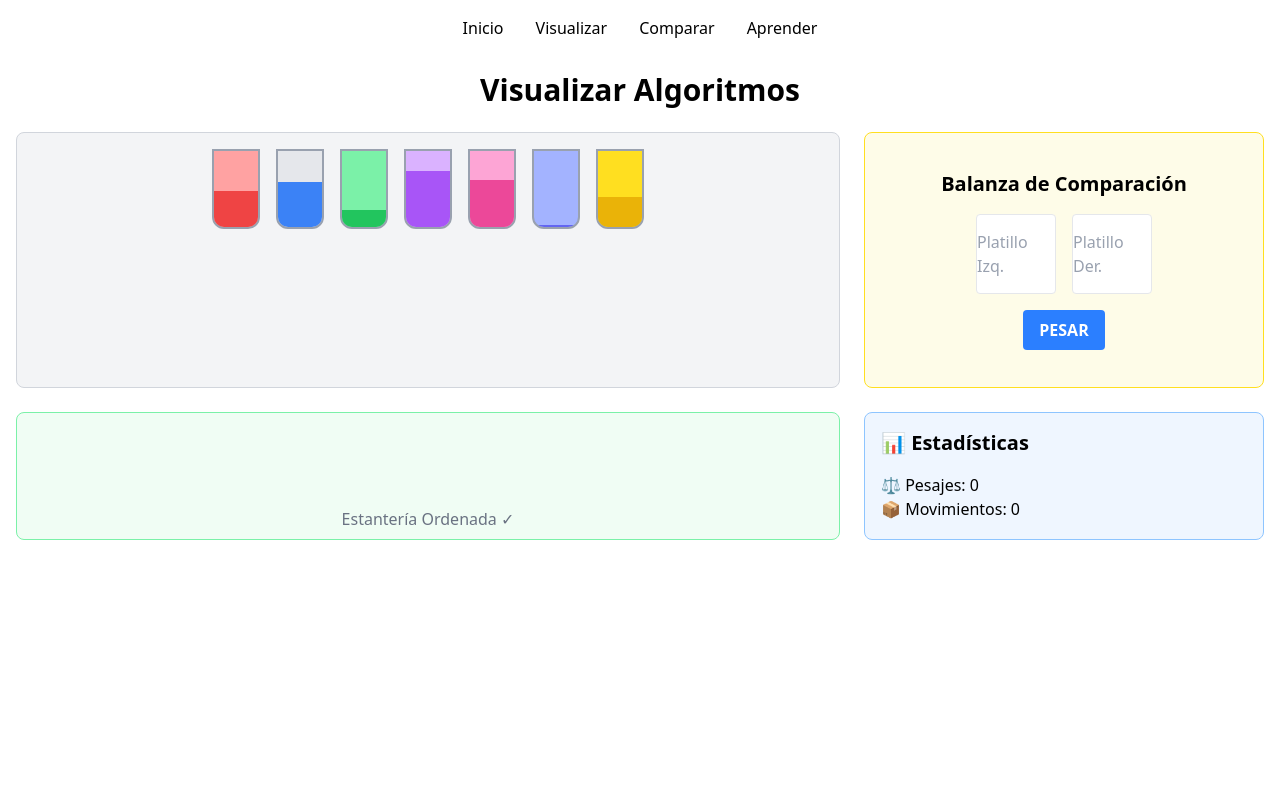
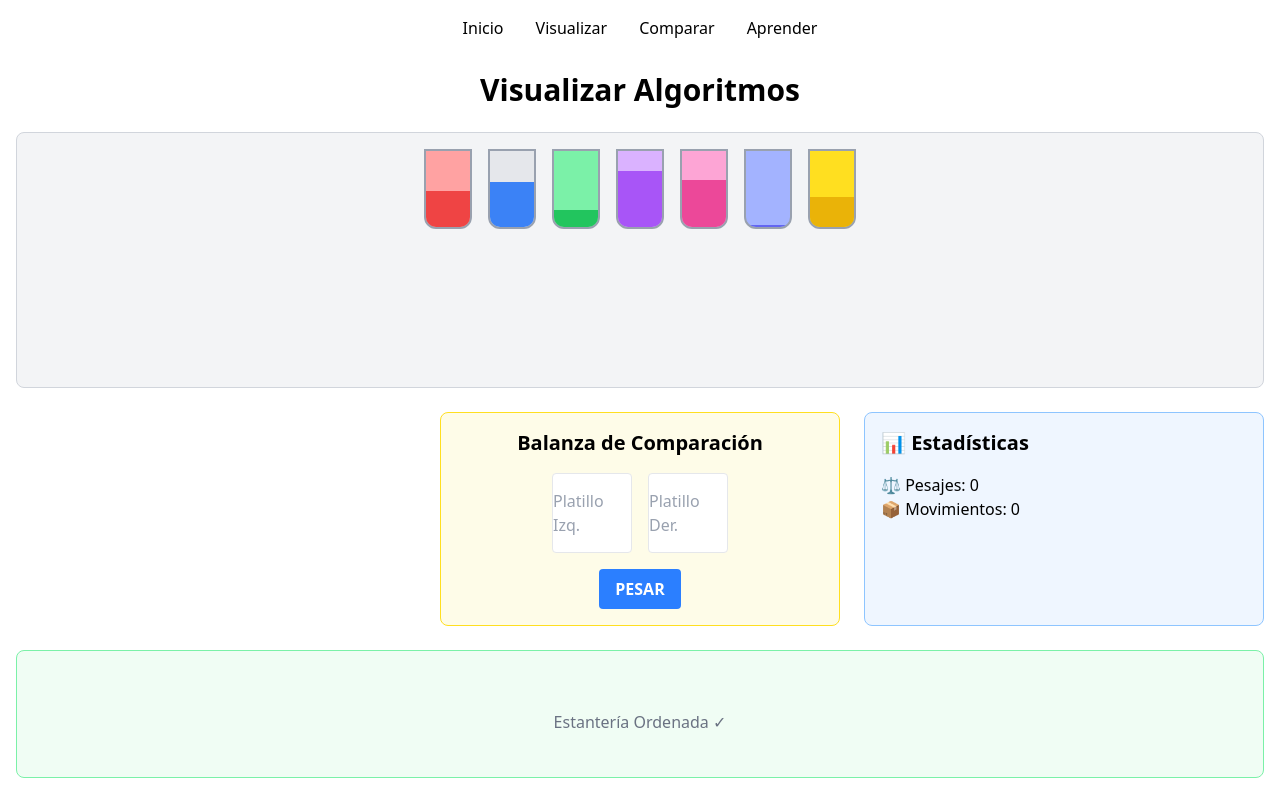
Before and after one commit to helvetios16/sortLearn, a Vue app: page /visualize in a window 1280 px wide. Built offline with nearby package versions, Linux system fonts and the light colour scheme.

Commit message:
refactor(Visualize): reorganize layout into three distinct rows
- Split main container into top (workbench), middle (scale and stats), and bottom (sorted shelf) rows
- Move statistics panel next to the scale for better visual grouping
- Remove unused grid-cols classes and clean up empty divs

```diff
--- a/src/components/Bottle.vue
+++ b/src/components/Bottle.vue
@@ -8,7 +8,6 @@
       class="liquid w-full"
       :style="{ height: `${weight}%`, backgroundColor: liquidColor }"
     ></div>
-
   </div>
 </template>
 
--- a/src/views/Visualize.vue
+++ b/src/views/Visualize.vue
@@ -2,10 +2,10 @@
   <div class="container mx-auto p-4">
     <h1 class="text-3xl font-bold mb-6 text-center">Visualizar Algoritmos</h1>
 
-    <div class="grid grid-cols-1 md:grid-cols-3 gap-6">
-      <!-- Zona de Botellas Desordenadas (Workbench) -->
+    <div class="flex flex-col gap-6">
+      <!-- Fila Superior: Zona de Botellas Desordenadas -->
       <div
-        class="md:col-span-2 bg-gray-100 border border-gray-300 rounded-lg p-4 min-h-64 flex flex-wrap gap-4 items-start justify-center"
+        class="bg-gray-100 border border-gray-300 rounded-lg p-4 min-h-64 flex flex-wrap gap-4 items-start justify-center"
       >
         <draggable
           v-model="workbenchBottles"
@@ -30,9 +30,14 @@
         </p>
       </div>
 
+      <!-- Fila Intermedia: Vacío, Balanza, Estadísticas -->
+      <div class="grid grid-cols-3 gap-6">
+        <!-- Columna Vacía -->
+        <div></div>
+
         <!-- Balanza de Comparación -->
         <div
-        class="md:col-span-1 bg-yellow-50 border border-yellow-300 rounded-lg p-4 flex flex-col items-center justify-center"
+          class="bg-yellow-50 border border-yellow-300 rounded-lg p-4 flex flex-col items-center justify-center"
         >
           <h2 class="text-xl font-semibold mb-4">Balanza de Comparación</h2>
           <div class="flex space-x-4 mb-4">
@@ -110,9 +115,17 @@
           </div>
         </div>
 
-      <!-- Estantería Ordenada -->
+        <!-- Panel de Estadísticas -->
+        <div class="bg-blue-50 border border-blue-300 rounded-lg p-4">
+          <h2 class="text-xl font-semibold mb-4">📊 Estadísticas</h2>
+          <p>⚖️ Pesajes: {{ stats.pesajes }}</p>
+          <p>📦 Movimientos: {{ stats.movimientos }}</p>
+        </div>
+      </div>
+
+      <!-- Fila Inferior: Estantería Ordenada -->
       <div
-        class="md:col-span-2 bg-green-50 border border-green-300 rounded-lg p-4 min-h-32 flex flex-wrap gap-4 items-start justify-center"
+        class="bg-green-50 border border-green-300 rounded-lg p-4 min-h-32 flex flex-wrap gap-4 items-start justify-center"
       >
         <draggable
           v-model="sortedShelfBottles"
@@ -135,13 +148,6 @@
         >
           Estantería Ordenada ✓
         </p>
-      </div>
-
-      <!-- Panel de Estadísticas -->
-      <div class="md:col-span-1 bg-blue-50 border border-blue-300 rounded-lg p-4">
-        <h2 class="text-xl font-semibold mb-4">📊 Estadísticas</h2>
-        <p>⚖️ Pesajes: {{ stats.pesajes }}</p>
-        <p>📦 Movimientos: {{ stats.movimientos }}</p>
       </div>
     </div>
   </div>
```
Lines whose indentation alone changed are shown as unchanged.
